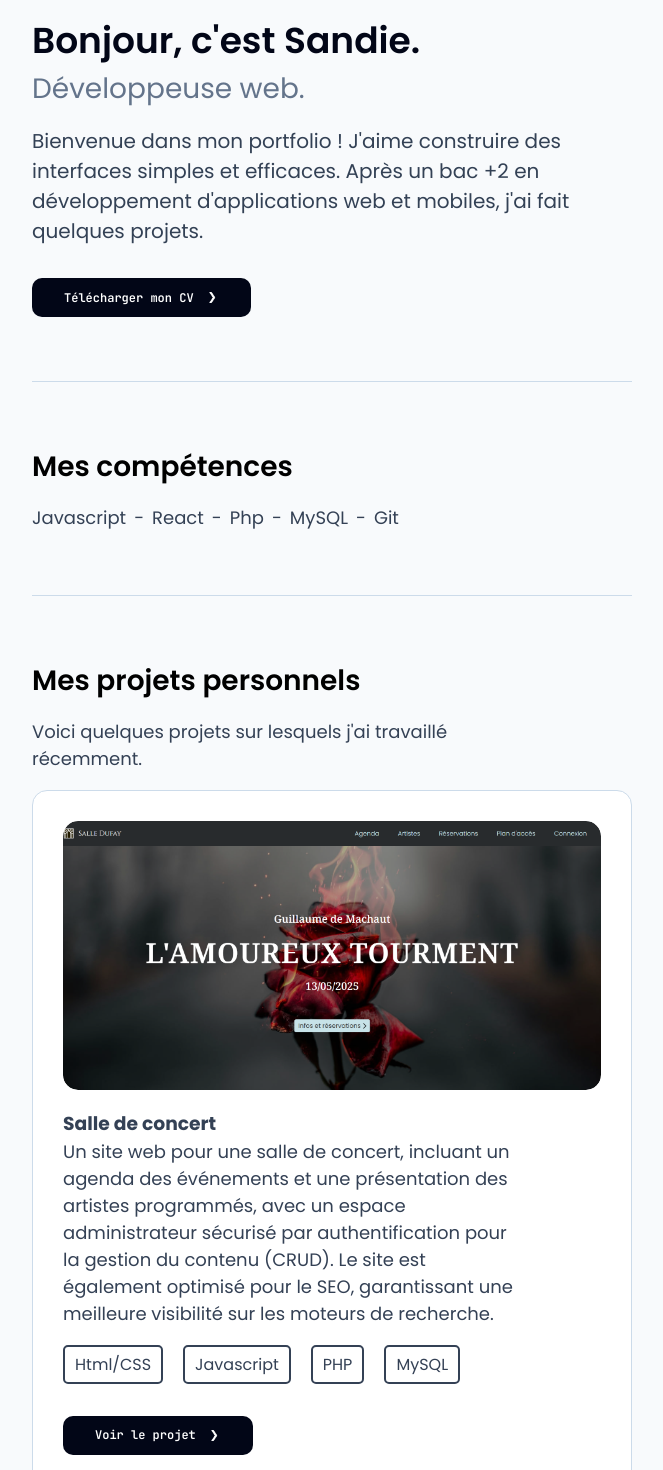
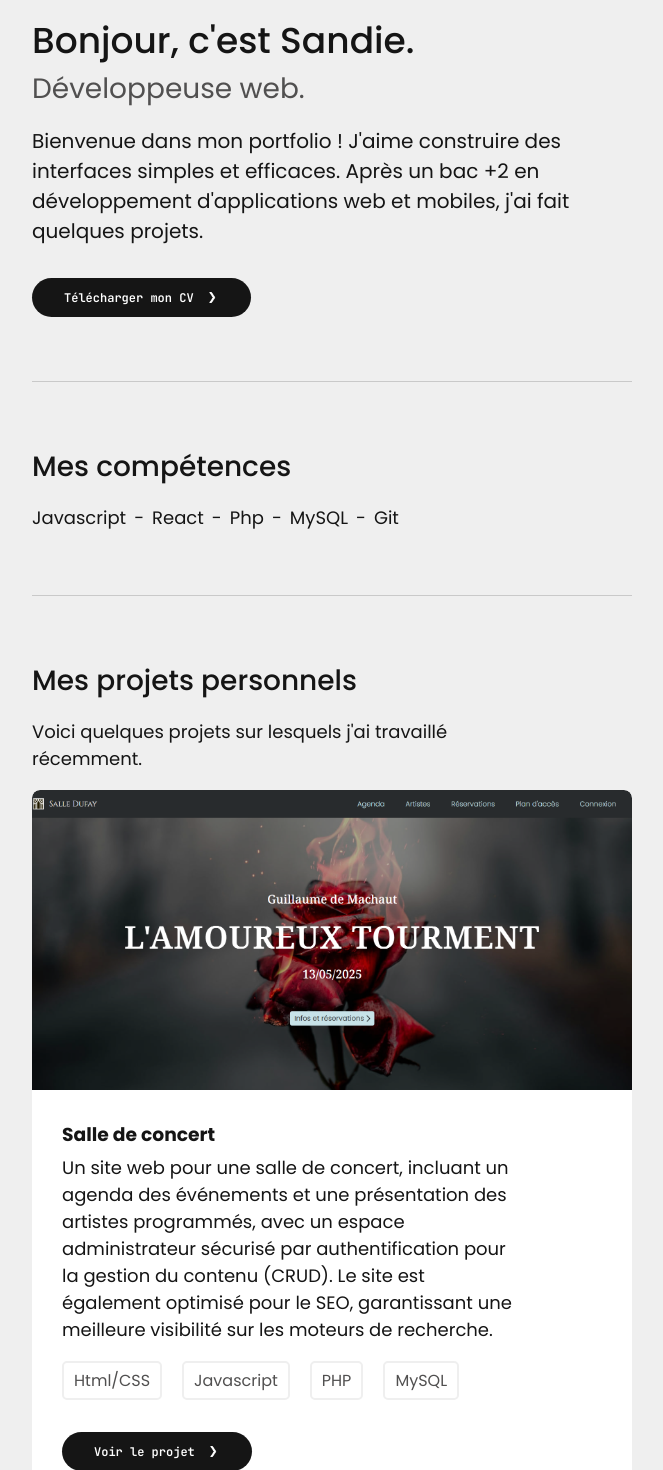
Before and after one commit to sandie75/Portfolio-Mini, a React (Vite) app: page / in a window 1280 px wide. Shown: the part 140-1610 px from the top of the page, without its empty margins (308-971 px from the left). Built offline with nearby package versions, Linux system fonts and the light colour scheme; a web font is replaced by a local one.

Commit message:
color #efefef and suppression 30px padding on projects

```diff
--- a/src/App.css
+++ b/src/App.css
@@ -21,8 +21,9 @@ ul{
   padding: 0;
 }
 .app{
-  background-color: #f8fafc;
+  background-color: #efefef;
   font-family: 'Poppins';
+  color: #151515;
 }
 .page{
   max-width: 600px;
--- a/src/components/about/about.css
+++ b/src/components/about/about.css
@@ -1,16 +1,16 @@
 .about{
     padding-bottom: 64px;
-    border-bottom: 1px solid #ccdbea;
+    border-bottom: 1px solid #c9c9c9;
 }
 h1{
-    color: #020617;
+
     font-family: 'Poppins';
     font-size: 36px;
-    font-weight: 600;
+    font-weight: 500;
     margin: 0;
 }
 .about h2{
-    color: #64748b;
+    color: #515050;
     font-size: 28px;
     font-weight: 400;
     margin: 0;
@@ -18,18 +18,22 @@ h1{
 }
 .intro{
     font-size: 20px;
-    color: #334155;
+    color: #151515;
     margin: 0;
+}
+.about a{
+    display: inline-block;
+    width: fit-content;
 }
 .cv{
     color: white;
     font-size: 12px;
     font-weight: 600;
-    background-color: #020617;
+    background-color: #151515;
     padding: 8px 32px;
     margin-top: 32px;
     font-family: 'JetBrains Mono';
-    border-radius: 10px;
+    border-radius: 25px;
     border: none;
     display: flex;
     align-items: center;
--- a/src/components/contact/contact.css
+++ b/src/components/contact/contact.css
@@ -1,12 +1,12 @@
 #contact{
     padding-top: 56px;
     padding-bottom: 56px;
-    border-bottom: 1px solid #ccdbea;
+    border-bottom: 1px solid #c9c9c9;
 }
 #contact h2{
     margin-top: 0;
     margin-bottom: 16px;
-    font-weight: 600;
+    font-weight: 500;
     font-size: 28px;
 }
 .textContainer{
@@ -17,10 +17,10 @@
     width: 50%;
 }
 #contact span{
-    color: #344155;
+    color: #151515;
 }
 #contact a{
-    color: #344155;
+    color: #151515;
 }
 #contact h3{
     margin-bottom: 0;
@@ -31,7 +31,7 @@
     font-size: 18px;
     margin-top: 32px;
     margin-bottom: 0;
-    color: #344155;
+
 }
 .formContainer{
     margin-top: 16px;
@@ -56,11 +56,11 @@ input, textarea{
     color: white;
     font-size: 12px;
     font-weight: 600;
-    background-color: #020617;
+    background-color: #151515;
     padding: 8px 32px;
     margin-top: 16px;
     font-family: 'JetBrains Mono';
-    border-radius: 10px;
+    border-radius: 25px;
     border: none;
     display: flex;
     align-items: center;
--- a/src/components/credits/credits.css
+++ b/src/components/credits/credits.css
@@ -4,11 +4,11 @@
     font-family: "JetBrains Mono";
     font-size: 12px;
     font-weight: 300;
-    color: #64748b;
+
 }
 .credits a{
     margin: 24px 0;
-    color: #64748b;
+    color: #151515;
 }
 .credits p{
     margin: 24px 0;
--- a/src/components/navbar/navbar.css
+++ b/src/components/navbar/navbar.css
@@ -1,5 +1,5 @@
 .name{
-    color: #020617;
+    color: #515050;
     font-size: 14px;
     font-family: 'JetBrains Mono';
     font-weight: bold;
@@ -11,7 +11,7 @@
     gap: 22px;
 }
 .links a{
-    color: #020617;
+    color: #515050;
     font-size: 14px;
     font-family: 'JetBrains Mono';
     font-weight: bold;
--- a/src/components/projects/projects.css
+++ b/src/components/projects/projects.css
@@ -1,21 +1,20 @@
 .projects{
     padding-top: 64px;
     padding-bottom: 64px;
-    border-bottom: 1px solid #ccdbea;
+    border-bottom: 1px solid #c9c9c9;
 }
 .projects h2{
     font-size: 28px;
-    font-weight: 600;
+    font-weight: 500;
     margin-top: 0;
     margin-bottom: 16px;
 }
 .projects h3{
-    color: #344155;
-    margin-bottom: 0;
+    color: #151515;
+    margin: 0 0 5px 0;
 }
 .projects p{
     font-size: 18px;
-    color: #344155;
     margin-top: 0;
     overflow-wrap: break-word;
     width: 450px;
@@ -24,11 +23,11 @@ button{
     color: white;
     font-size: 12px;
     font-weight: 600;
-    background-color: #020617;
+    background-color: #151515;
     padding: 8px 32px;
     margin-top: 32px;
     font-family: 'JetBrains Mono';
-    border-radius: 10px;
+    border-radius: 25px;
     border: none;
     display: flex;
     align-items: center;
@@ -49,9 +48,9 @@ button:hover .arrow{
 }
 
 .project{
-    border: 1px solid #ccdbea;
-    border-radius: 15px;
-    padding: 30px;
+
+    border-radius: 8px;
+
     background-color: white;
     max-width: fit-content;
     margin-bottom: 32px;
@@ -61,16 +60,16 @@ button:hover .arrow{
     line-height: 0;
 }
 /* Voir explication en bas*/
-
+.project-text{
+    padding: 30px;
+}
 .project-img{
     overflow: hidden;
-    border-radius: 15px;
+    border-radius: 8px 8px 0 0;
+
 }
 .project img{
-    border-radius: 15px;
-    margin-left: auto;
-    margin-right: auto;
-    width: 450px;
+    border-radius: 8px 8px 0 0;
     width: 100%;
     transition: all 0.5s
 }
@@ -84,20 +83,20 @@ button:hover .arrow{
 
 }
 .projects ul li{
-    border: 2px solid #344155;
+    border: 2px solid #efefef;
     padding: 5px 10px;
     border-radius: 5px;
-    color: #344155;
+    color: #515050;
 }
 .projects button{
         color: white;
         font-size: 12px;
         font-weight: 600;
-        background-color: #020617;
+        background-color: #151515;
         padding: 8px 32px;
         margin-top: 32px;
         font-family: 'JetBrains Mono';
-        border-radius: 10px;
+        border-radius: 25px;
         border: none;
         display: flex;
         align-items: center;
--- a/src/components/skills/skills.css
+++ b/src/components/skills/skills.css
@@ -1,11 +1,11 @@
 .skills{
     padding-top: 64px;
     padding-bottom: 64px;
-    border-bottom: 1px solid #ccdbea;
+    border-bottom: 1px solid #c9c9c9;
 }
 .skills h2{
     font-size: 28px;
-    font-weight: 600;
+    font-weight: 500;
     margin-top: 0;
     padding-top: 0;
     margin-bottom: 16px;
@@ -15,7 +15,7 @@
     flex-wrap: wrap;
 
     font-size: 18px;
-    color: #344155;
+
 }
 .skills li::before{
     content: "-";
```
Also changed, not shown: src/components/projects/Projects.jsx (+5 -3 lines).
